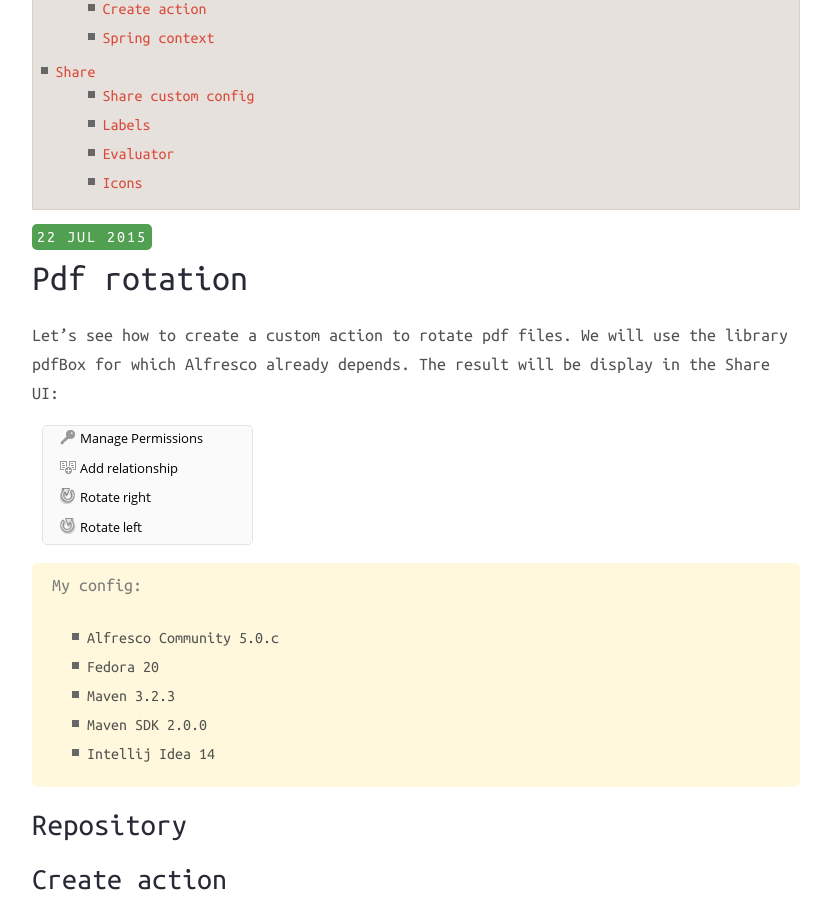
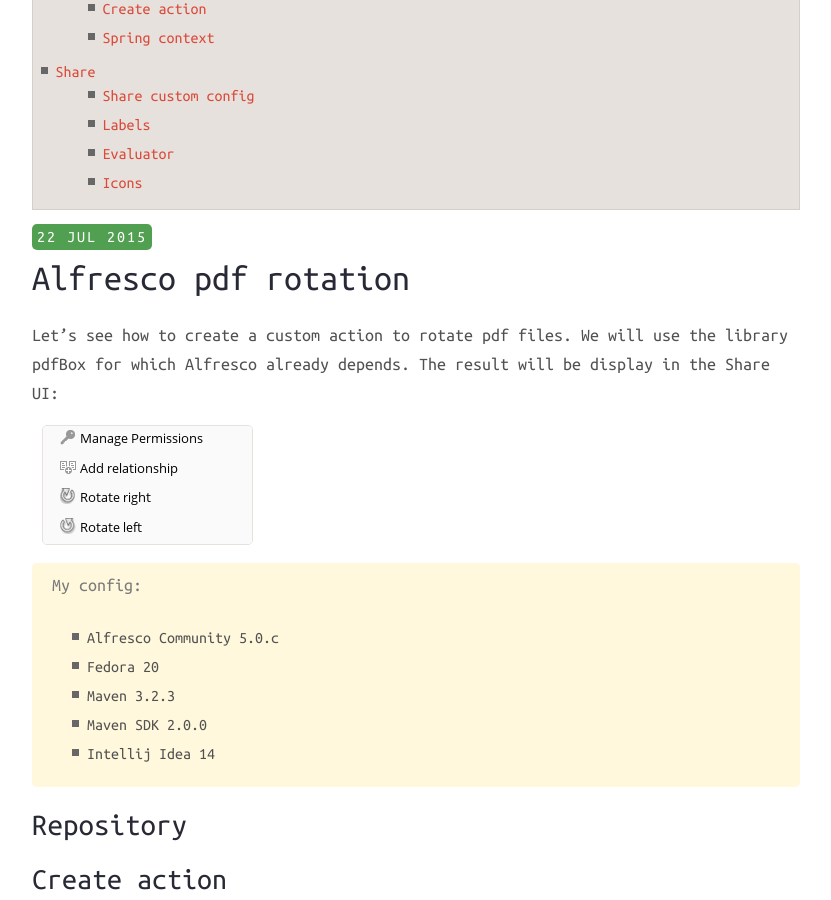
Before and after one commit to TheWeirdDev/theweirddev.github.io, a Jekyll site: the page built from _posts/2015-07-22-pdf-rotation.markdown, in a window 1280 px wide and 900 px high, scrolled down 341 px. Shown: the whole window, without its empty margins (224-1055 px from the left). Built offline with Jekyll 4.4.1, drawn with Linux system fonts in a browser that asks for light colours; nearby versions of some CDN libraries; comment, search, counter and statistics services are not loaded.

Commit message:
change title post pdf rotation

```diff
--- a/_config.yml
+++ b/_config.yml
@@ -4,10 +4,10 @@
 # baseurl: /blog
 
 # Site live URL
-url: http://smasue.github.io
+#url: http://smasue.github.io
 
 # Localhost
-#url: http://127.0.0.1:4000
+url: http://127.0.0.1:4000
 
 # Harmony theme configuration. Please change accordingly.
 harmony:
--- a/_posts/2015-07-22-pdf-rotation.markdown
+++ b/_posts/2015-07-22-pdf-rotation.markdown
@@ -1,6 +1,6 @@
 ---
 layout: post
-title:  "Pdf rotation"
+title:  "Alfresco pdf rotation"
 date:   2015-07-22 23:56:45
 comments: true
 categories:
```
